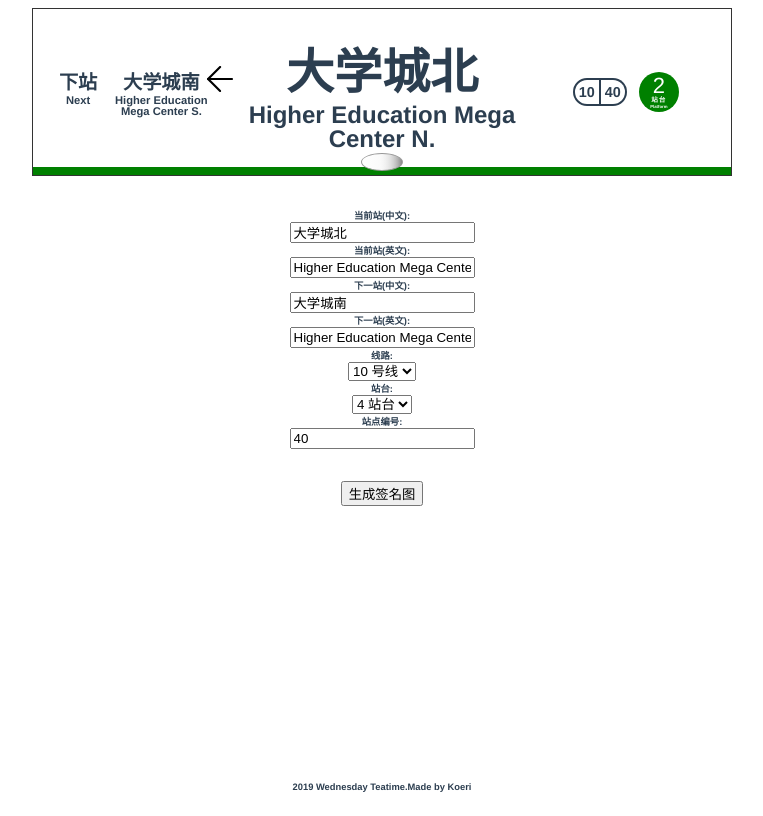
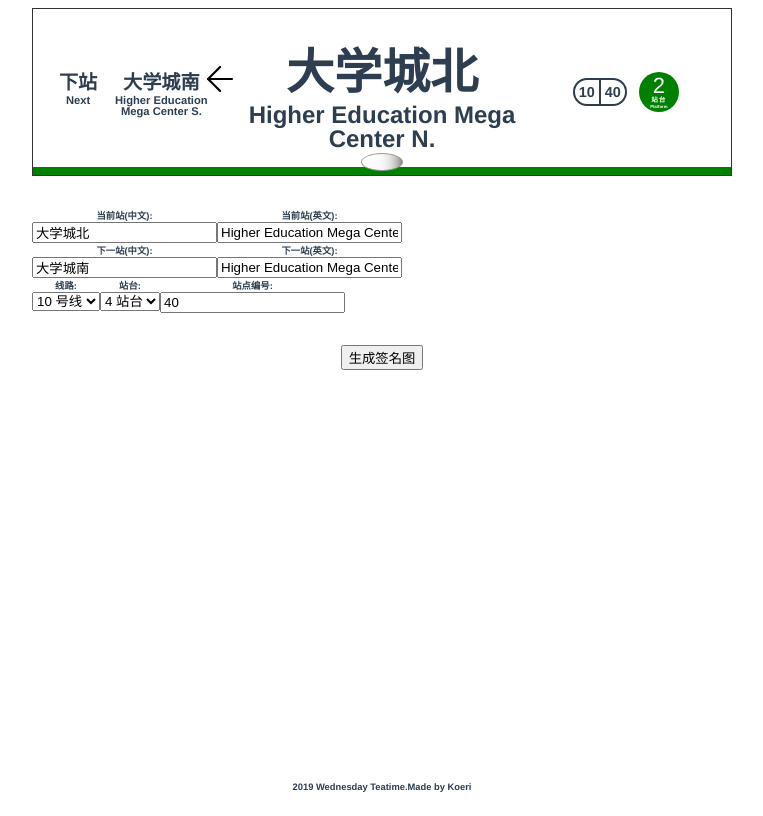
Before and after one commit to iMisty/Metro-Simulator, a Vue app: page / in a window 1280 px wide. Shown: the whole page, without its empty margins (258-1021 px from the left). Built offline with nearby package versions, Linux system fonts and the light colour scheme.

Commit message:
Update options.vue

```diff
--- a/src/components/options.vue
+++ b/src/components/options.vue
@@ -1,5 +1,6 @@
 <template>
   <div id="options" class="flex column tWrap">
+    <section class="this-station flex row">
     <label>
       <h3>当前站(中文):</h3>
       <input type="text" placeholder="中文" v-model="sStation">
@@ -8,7 +9,9 @@
       <h3>当前站(英文):</h3>
       <input type="text" placeholder="英文" v-model="eStation">
     </label>
-    <label>
+    </section>
+    <section class="next-station flex row">
+          <label>
       <h3>下一站(中文):</h3>
       <input type="text" placeholder="中文" v-model="sNext">
     </label>
@@ -16,7 +19,9 @@
       <h3>下一站(英文):</h3>
       <input type="text" placeholder="英文" v-model="eNext">
     </label>
-    <label>
+    </section>
+    <section class="line-options flex row">
+          <label>
       <h3>线路:</h3>
       <select name="line" id="line-options" v-model="Line">
         <option value="1">1 号线</option>
@@ -61,6 +66,7 @@
       <h3>站点编号:</h3>
       <input type="text" v-model="nStation">
     </label>
+    </section>
   </div>
 </template>
 
```
